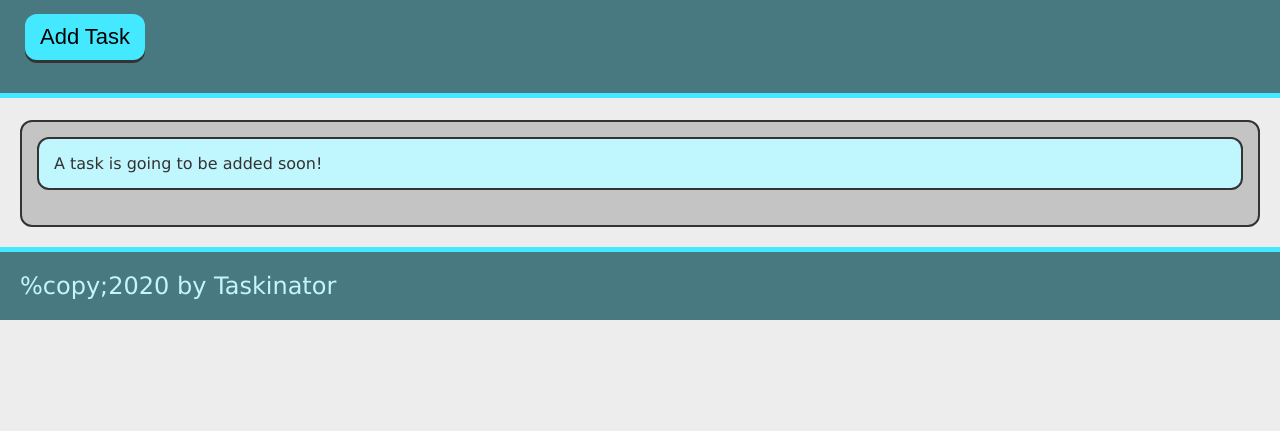
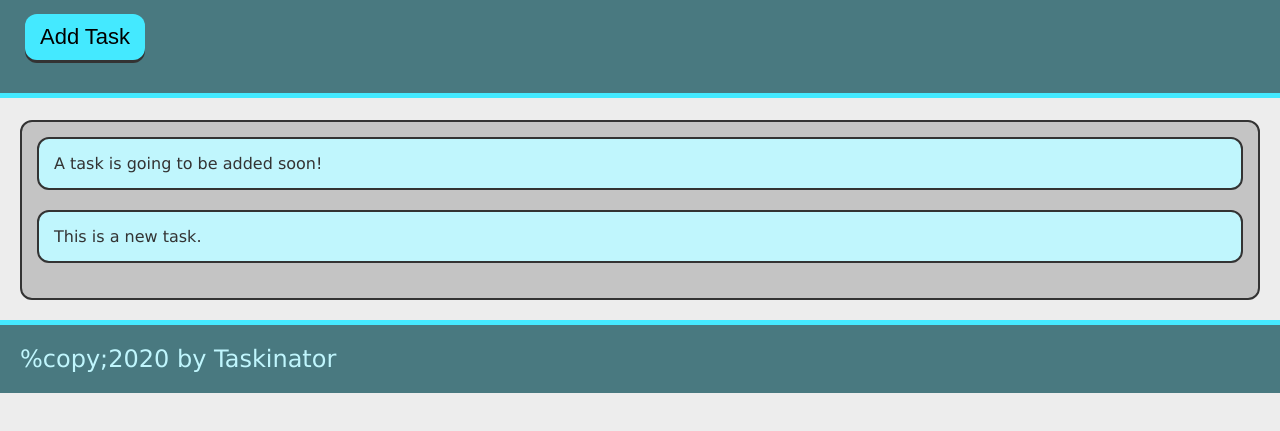
Before and after one commit to Samborski55/taskinator, a plain HTML site: page index.html in a window 1280 px wide. Both pictures are taken after a click on the button "Add Task". Shown: the part 115-546 px from the top of the page. Drawn offline with Linux system fonts and the light colour scheme.

Commit message:
add ability to add task

```diff
--- a/assets/js/script.js
+++ b/assets/js/script.js
@@ -0,0 +1,11 @@
+var buttonEl = document.querySelector("#save-task");
+var taskToDoEl = document.querySelector("#task-to-do");
+
+var createTaskHandler = function() {
+    var listItemEl = document.createElement("li");
+    listItemEl.className = "task-item";
+    listItemEl.textContent = "This is a new task.";
+    taskToDoEl.appendChild(listItemEl);
+};
+
+buttonEl.addEventListener("click", createTaskHandler);
--- a/index.html
+++ b/index.html
@@ -13,12 +13,12 @@
     <header>
         <h1 class="page-title">Taskinator</h1>
         <p>Click the button below to add a new task!</p>
-        <button class="btn">Add Task</button>
+        <button class="btn" id="save-task">Add Task</button>
     </header>
     <main>
         <section class="task-list-wrapper">
             <h2 class="list-title"></h2>
-            <ul class="task-list">
+            <ul class="task-list" id="task-to-do">
                 <li class="task-item">A task is going to be added soon!</li>
             </ul>
         </section>
```
